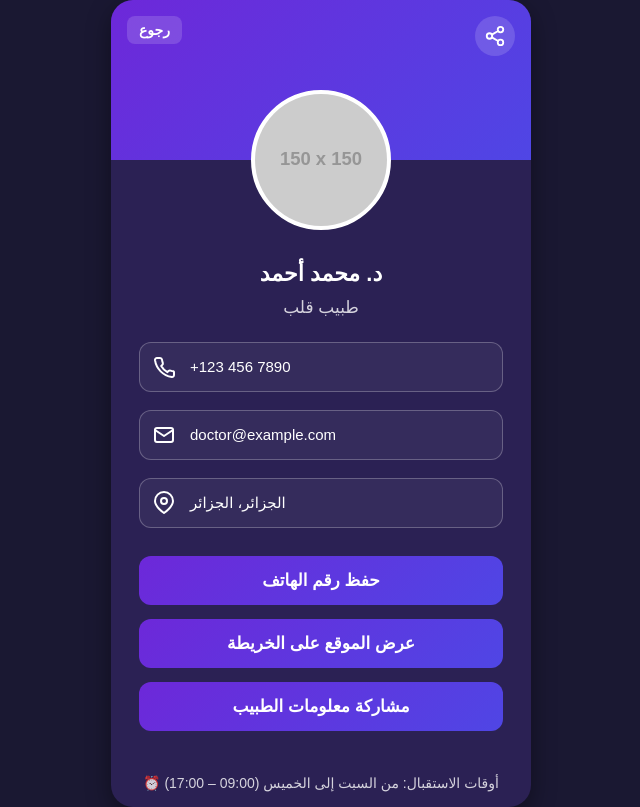
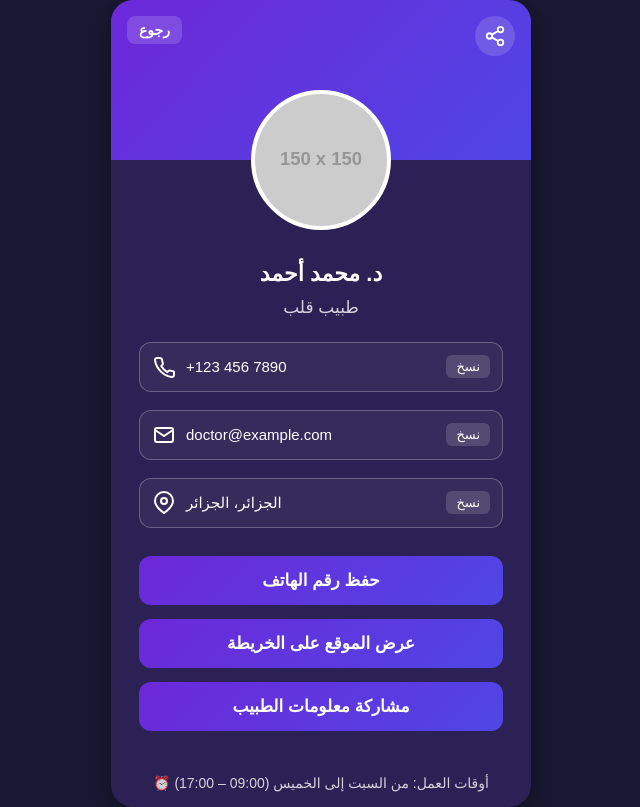
Before and after one commit to carte-visite/Dr-Nounou, a plain HTML site: page index.html in a window 1280 px wide. Both pictures are taken after a click on the button "العربية". Shown: the whole page, without its empty margins (319-959 px from the left). Drawn offline with Linux system fonts and the light colour scheme; placeholder pictures from the web are drawn by us.

Commit message:
Update index.html

```diff
--- a/index.html
+++ b/index.html
@@ -97,9 +97,21 @@
       transition:0.2s;
       color:white;
       text-decoration:none;
+      justify-content:space-between;
     }
     .contact-item:active {transform:scale(0.96);background:rgba(255,255,255,0.15);}
-    .contact-item svg{flex:0 0 24px}
+    .contact-left{display:flex;align-items:center;gap:10px;}
+    .copy-btn{
+      background:rgba(255,255,255,0.15);
+      border:none;
+      border-radius:6px;
+      padding:4px 10px;
+      color:white;
+      font-size:13px;
+      cursor:pointer;
+      transition:0.2s;
+    }
+    .copy-btn:hover{background:rgba(255,255,255,0.3);}
     .actions{margin-top:28px;display:flex;flex-direction:column;gap:14px;}
     .btn{
       padding:14px;
@@ -175,26 +187,37 @@
         <div class="name" id="name">Dr. Mohamed Ahmed</div>
         <div class="role" id="role">(Cardiologist)</div>
         <div class="contact-list">
-          <a href="tel:+1234567890" class="contact-item">
+          <div class="contact-item">
+            <div class="contact-left">
               <svg xmlns="http://www.w3.org/2000/svg" width="24" height="24" fill="none" stroke="white" stroke-width="2" stroke-linecap="round" stroke-linejoin="round">
                 <path d="M22 16.92v3a2 2 0 0 1-2.18 2A19.86 19.86 0 0 1 3 5.18 2 2 0 0 1 5 3h3a2 2 0 0 1 2 1.72c.12 1.05.38 2.07.78 3.02a2 2 0 0 1-.45 2.11l-1.1 1.1a16 16 0 0 0 6.18 6.18l1.1-1.1a2 2 0 0 1 2.11-.45c.95.4 1.97.66 3.02.78A2 2 0 0 1 22 16.92z"/>
               </svg>
               <span id="phone">+123 456 7890</span>
-          </a>
-          <a href="mailto:doctor@example.com" class="contact-item">
+            </div>
+            <button class="copy-btn" id="copyPhone">نسخ</button>
+          </div>
+
+          <div class="contact-item">
+            <div class="contact-left">
               <svg xmlns="http://www.w3.org/2000/svg" width="24" height="24" fill="none" stroke="white" stroke-width="2" stroke-linecap="round" stroke-linejoin="round">
                 <rect x="3" y="5" width="18" height="14" rx="2" ry="2"/>
                 <polyline points="3,7 12,13 21,7"/>
               </svg>
               <span id="email">doctor@example.com</span>
-          </a>
-          <a href="https://www.google.com/maps/place/Algiers/" target="_blank" class="contact-item">
+            </div>
+            <button class="copy-btn" id="copyEmail">نسخ</button>
+          </div>
+
+          <div class="contact-item">
+            <div class="contact-left">
               <svg xmlns="http://www.w3.org/2000/svg" width="24" height="24" fill="none" stroke="white" stroke-width="2" stroke-linecap="round" stroke-linejoin="round">
                 <path d="M21 10c0 6-9 12-9 12s-9-6-9-12a9 9 0 0 1 18 0z"/>
                 <circle cx="12" cy="10" r="3"/>
               </svg>
               <span id="address">Alger, Algérie</span>
-          </a>
+            </div>
+            <button class="copy-btn" id="copyAddress">نسخ</button>
+          </div>
         </div>
         <div class="actions">
           <a href="tel:+1234567890" class="btn" id="saveBtn">Save Phone</a>
@@ -217,7 +240,9 @@
         saveBtn:"حفظ رقم الهاتف",
         mapBtn:"عرض الموقع على الخريطة",
         shareBtn:"مشاركة معلومات الطبيب",
-        hours:"⏰ أوقات الاستقبال: من السبت إلى الخميس (09:00 – 17:00)"
+        hours:"⏰ أوقات العمل: من السبت إلى الخميس (09:00 – 17:00)",
+        copy:"نسخ",
+        back:"رجوع"
       },
       fr:{
         name:"Dr. Mohamed Ahmed",
@@ -228,14 +253,15 @@
         saveBtn:"Enregistrer le numéro",
         mapBtn:"Voir l'adresse",
         shareBtn:"Partager les infos du médecin",
-        hours:"⏰ Horaires : Du samedi au jeudi (09h00 – 17h00)"
+        hours:"⏰ Horaires : Du samedi au jeudi (09h00 – 17h00)",
+        copy:"Copier",
+        back:"Retour"
       }
     };
 
     function setLanguage(lang){
       document.getElementById("langScreen").style.display="none";
       document.getElementById("card").style.display="flex";
-
       const t = translations[lang];
       document.getElementById("name").innerText = t.name;
       document.getElementById("role").innerText = t.role;
@@ -246,8 +272,10 @@
       document.getElementById("mapBtn").innerText = t.mapBtn;
       document.getElementById("sendBtn").innerText = t.shareBtn;
       document.getElementById("hours").innerText = t.hours;
-
-      // إضافة حالة للتاريخ ليدعم زر الرجوع في الهاتف
+      document.getElementById("copyPhone").innerText = t.copy;
+      document.getElementById("copyEmail").innerText = t.copy;
+      document.getElementById("copyAddress").innerText = t.copy;
+      document.getElementById("backBtn").innerText = t.back;
       history.pushState({screen:"card"},"","#card");
     }
 
@@ -281,13 +309,19 @@
       history.pushState({screen:"lang"},"","#lang");
     });
 
-    // دعم زر الرجوع في الهاتف
     window.addEventListener("popstate", (event)=>{
       if(event.state && event.state.screen==="card"){
         showLangScreen();
         history.pushState({screen:"lang"},"","#lang");
       }
     });
+
+    function copyText(id){
+      const text = document.getElementById(id).innerText;
+      navigator.clipboard.writeText(text).then(()=>{
+        alert("✅ تم نسخ: " + text);
+      });
+    }
   </script>
 </body>
 </html>
```
Lines whose indentation alone changed are shown as unchanged.
